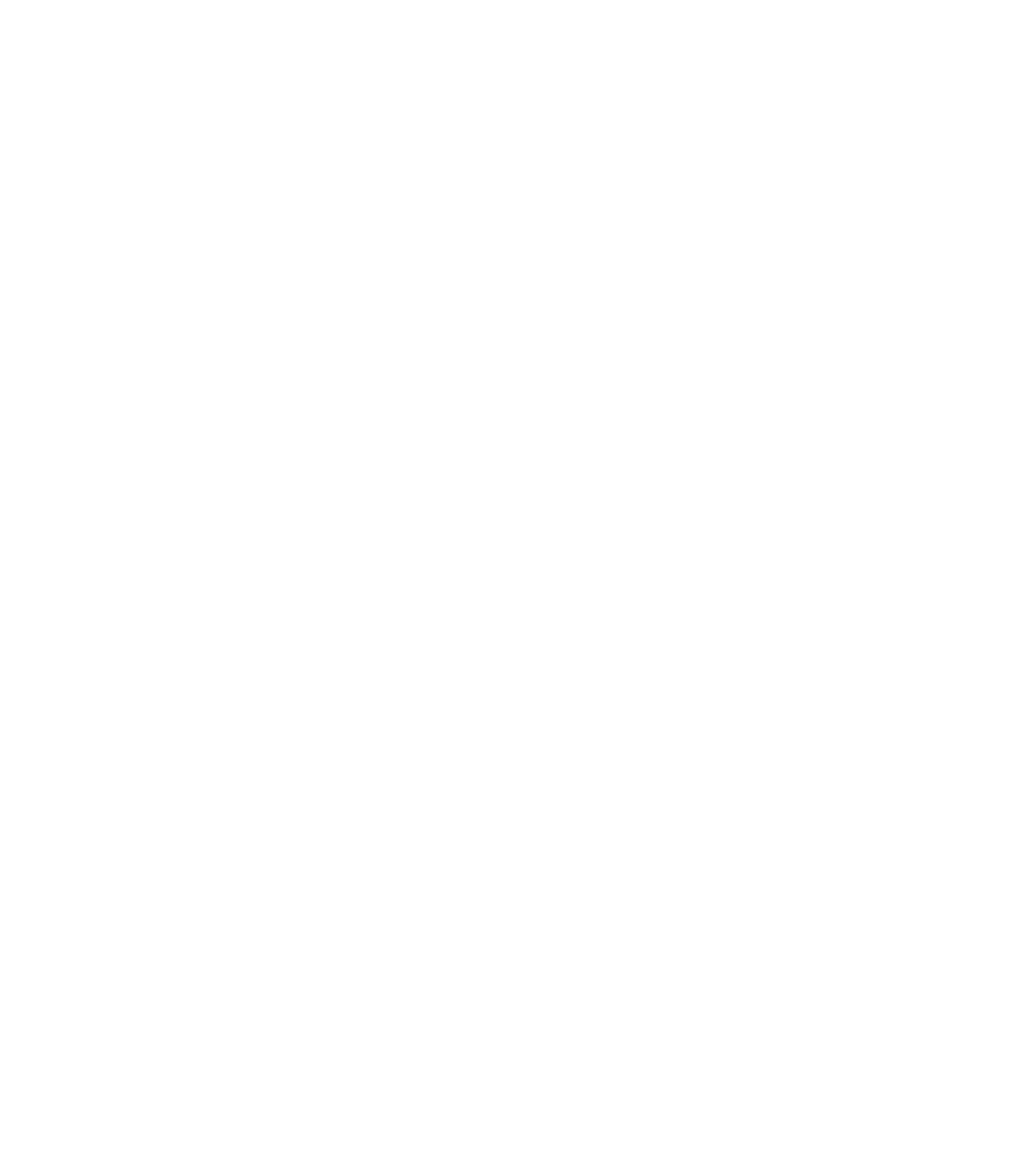
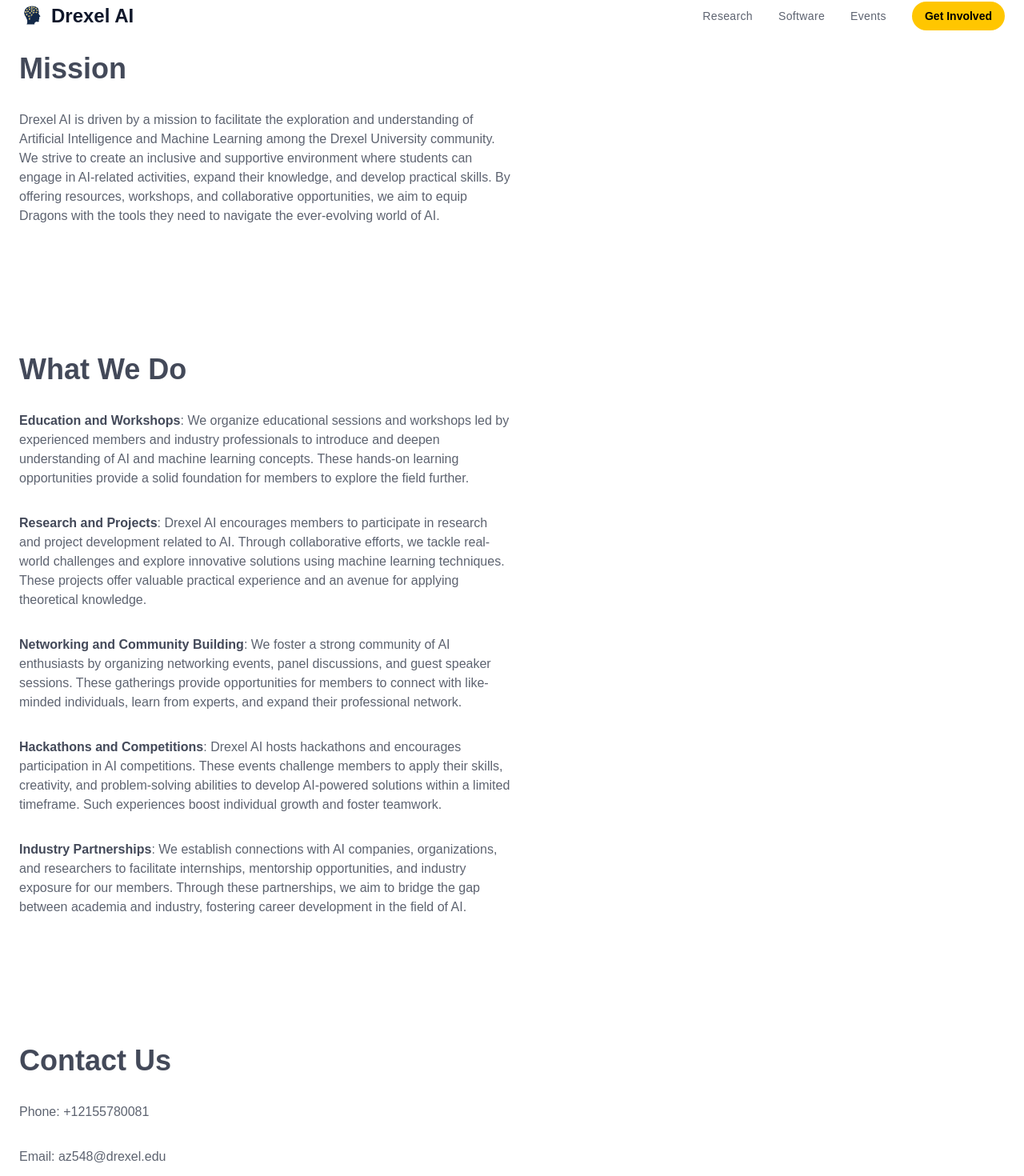
Before and after one commit to drexelai/drexel-ai-website, a React (Vite) app: page /about in a window 1280 px wide. Shown: the part 14-1484 px from the top of the page at 80% size. Before the commit the page ends 800 px from the top, so only its background shows below. Built offline with nearby package versions, Linux system fonts and the light colour scheme.

Commit message:
feat: about us page

```diff
--- a/src/data/clubConfig.json
+++ b/src/data/clubConfig.json
@@ -8,7 +8,7 @@
     "bio": "Drexel AI seeks to help Dragons get familiar with Artificial Intelligence and Machine Learning fields. AI is evolving quickly. People who manage to stay familiar with the cutting-edge technology of AI has simply more advantage in today's world. Drexel AI aims to promote the power of this field, and help Dragons have such advantage.",
     "contactmessage": "Contact us for any questions you might have",
     "email": "az548@drexel.edu",
-    "phone": "",
+    "phone": "+12155780081",
     "address": {
       "street": "3210 Chestnut Street",
       "city": "Philadelphia",
--- /dev/null
+++ b/src/pages/AboutUsPage.tsx
@@ -0,0 +1,43 @@
+import { ReactNode } from 'react';
+import { Container } from '../components';
+import { PageContainer } from '../components/Layout';
+import clubConfig from '../data/clubConfig.json';
+
+export const AboutUsPage = () => {
+  return (
+    <PageContainer>
+      <Section>
+        <h2 className="text-2xl font-bold text-gray-700 dark:text-white md:text-4xl">Mission</h2>
+        <p className="text-gray-600 dark:text-gray-300">{clubConfig.main.aboutUS.mission}</p>
+      </Section>
+      <Section>
+        <h2 className="text-2xl font-bold text-gray-700 dark:text-white md:text-4xl">What We Do</h2>
+        <ul className="space-y-8">
+          {clubConfig.main.aboutUS.activities.map((activity) => (
+            <li key={activity.id} className="text-gray-600 dark:text-gray-300">
+              <p className="text-gray-700 dark:text-white font-bold inline-block">{activity.title}</p>:{' '}
+              {activity.description}
+            </li>
+          ))}
+        </ul>
+      </Section>
+      <Section>
+        <h2 className="text-2xl font-bold text-gray-700 dark:text-white md:text-4xl">Contact Us</h2>
+        <p className="text-gray-600 dark:text-gray-300">Phone: {clubConfig.main.phone}</p>
+        <p className="text-gray-600 dark:text-gray-300">Email: {clubConfig.main.email}</p>
+      </Section>
+    </PageContainer>
+  );
+};
+
+type SectionProps = {
+  children: ReactNode;
+};
+
+const Section = ({ children }: SectionProps) => {
+  return (
+    <Container>
+      <div className="md:w-2/3 lg:w-1/2 space-y-8">{children}</div>
+    </Container>
+  );
+};
--- a/src/pages/index.tsx
+++ b/src/pages/index.tsx
@@ -1,2 +1,3 @@
 export { HomePage } from './HomePage';
 export { ProjectsPage } from './ProjectsPage';
+export { AboutUsPage } from './AboutUsPage';
--- a/src/routers/RootRouter.tsx
+++ b/src/routers/RootRouter.tsx
@@ -1,12 +1,13 @@
 import { Route, Routes, useLocation } from 'react-router-dom';
-import { HomePage, ProjectsPage } from '../pages';
+import { AboutUsPage, HomePage, ProjectsPage } from '../pages';
 import { Layout } from '../components/Layout';
-import { useEffect } from 'react';
+import { useLayoutEffect } from 'react';
 
 export const RootRouter = () => {
   const { pathname } = useLocation();
 
-  useEffect(() => {
+  // scroll to top when page changes
+  useLayoutEffect(() => {
     document.documentElement.scroll({
       top: 0,
       left: 0,
@@ -19,6 +20,7 @@
       <Route id="layout" path="/" element={<Layout />}>
         <Route index element={<HomePage />} />
         <Route path="/projects" element={<ProjectsPage />} />
+        <Route path="/about" element={<AboutUsPage />} />
       </Route>
     </Routes>
   );
```
